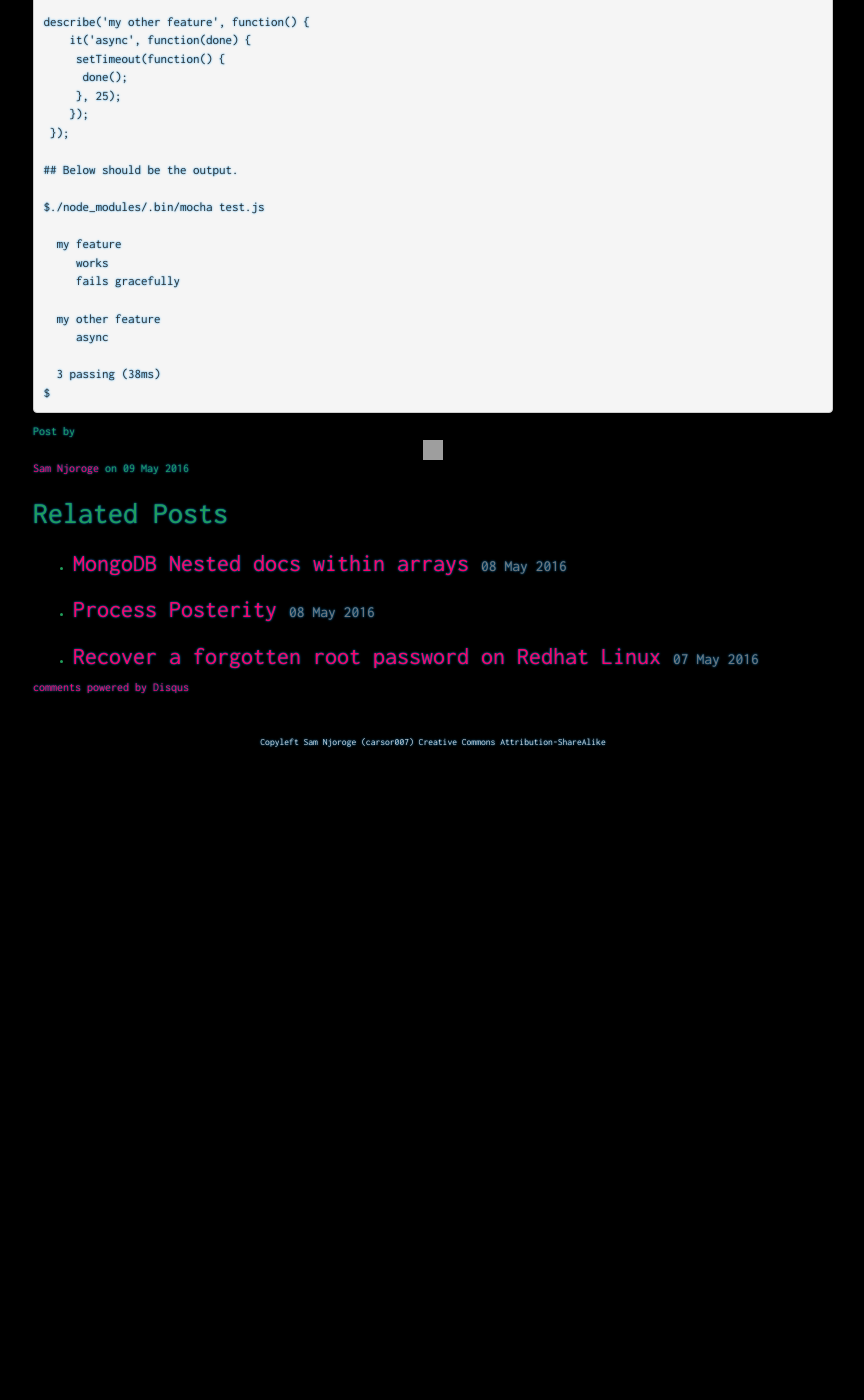
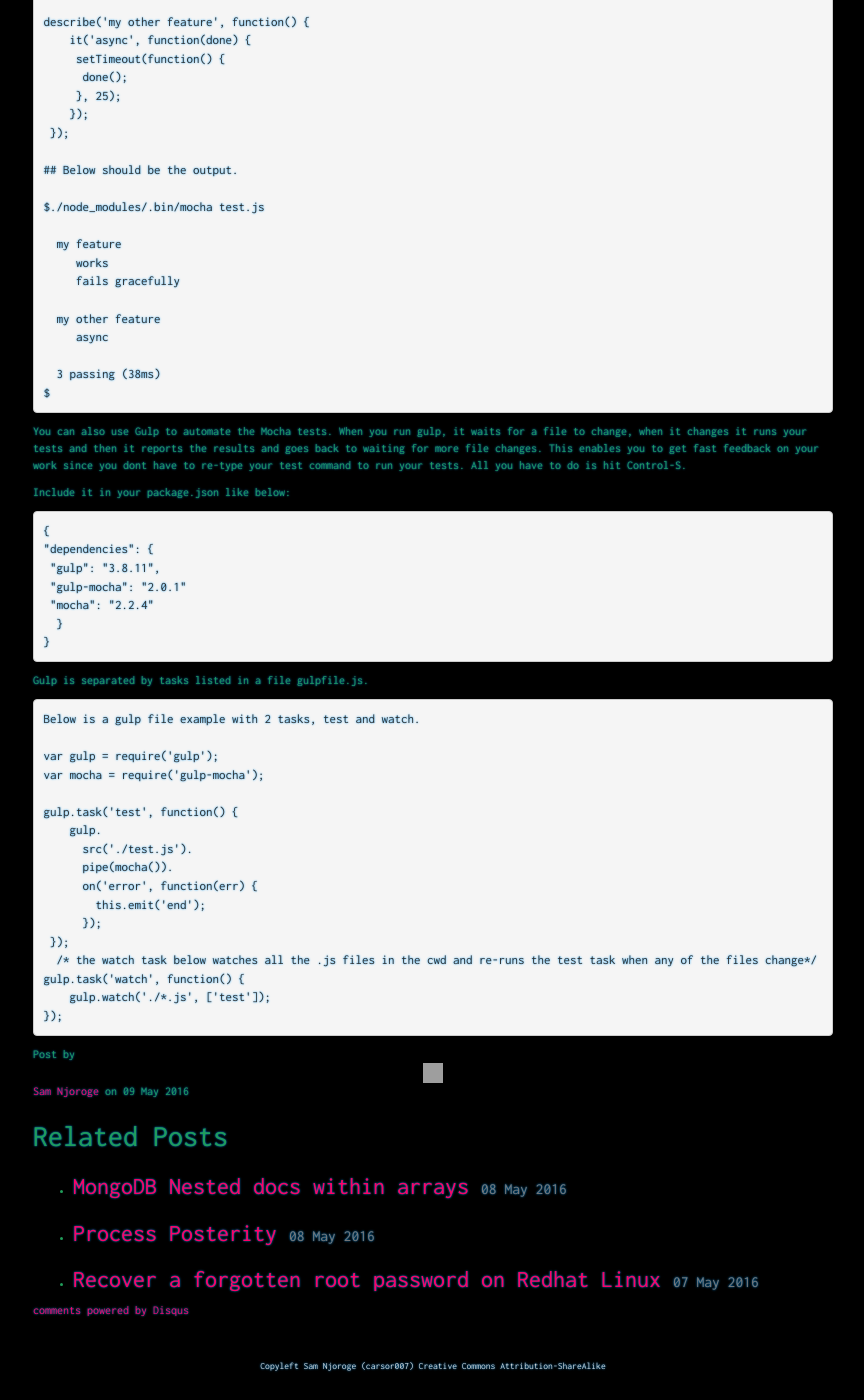
Before and after one commit to carsor007/carsor007.github.io, a Jekyll site: the page built from _posts/2016-05-09-using-mocha-for testing.md, in a window 1280 px wide and 1400 px high, scrolled down 805 px. Shown: the whole window, without its empty margins (207-1071 px from the left). Built offline with Jekyll 4.4.1, drawn with Linux system fonts in a browser that asks for light colours; nearby versions of some CDN libraries; comment, search, counter and statistics services are not loaded; before the commit the page ends 1581 px from its top, so only the background shows below that; grey boxes are pictures that could not be loaded.

Commit message:
Update 2016-05-09-using-mocha-for testing.md

```diff
--- a/_posts/2016-05-09-using-mocha-for testing.md
+++ b/_posts/2016-05-09-using-mocha-for testing.md
@@ -48,3 +48,35 @@ title: Using Mocha for tesing
 
       3 passing (38ms)
     $
+
+You can also use Gulp to automate the Mocha tests. When you run gulp, it waits for a file to change, when it changes it runs your tests and then it reports the results and goes back to waiting for more file changes. This enables you to get fast feedback on your work since you dont have to re-type your test command to run your tests. All you have to do is hit Control-S.
+
+Include it in your package.json like below:
+
+    {
+    "dependencies": {
+     "gulp": "3.8.11",
+     "gulp-mocha": "2.0.1"
+     "mocha": "2.2.4"
+      }
+    }
+
+Gulp is separated by tasks listed in a file gulpfile.js.
+
+    Below is a gulp file example with 2 tasks, test and watch.
+
+    var gulp = require('gulp');
+    var mocha = require('gulp-mocha');
+
+    gulp.task('test', function() {
+        gulp.
+          src('./test.js').
+          pipe(mocha()).
+          on('error', function(err) {
+            this.emit('end');
+          });
+     });
+      /* the watch task below watches all the .js files in the cwd and re-runs the test task when any of the files change*/
+    gulp.task('watch', function() {
+        gulp.watch('./*.js', ['test']);
+    });
```
